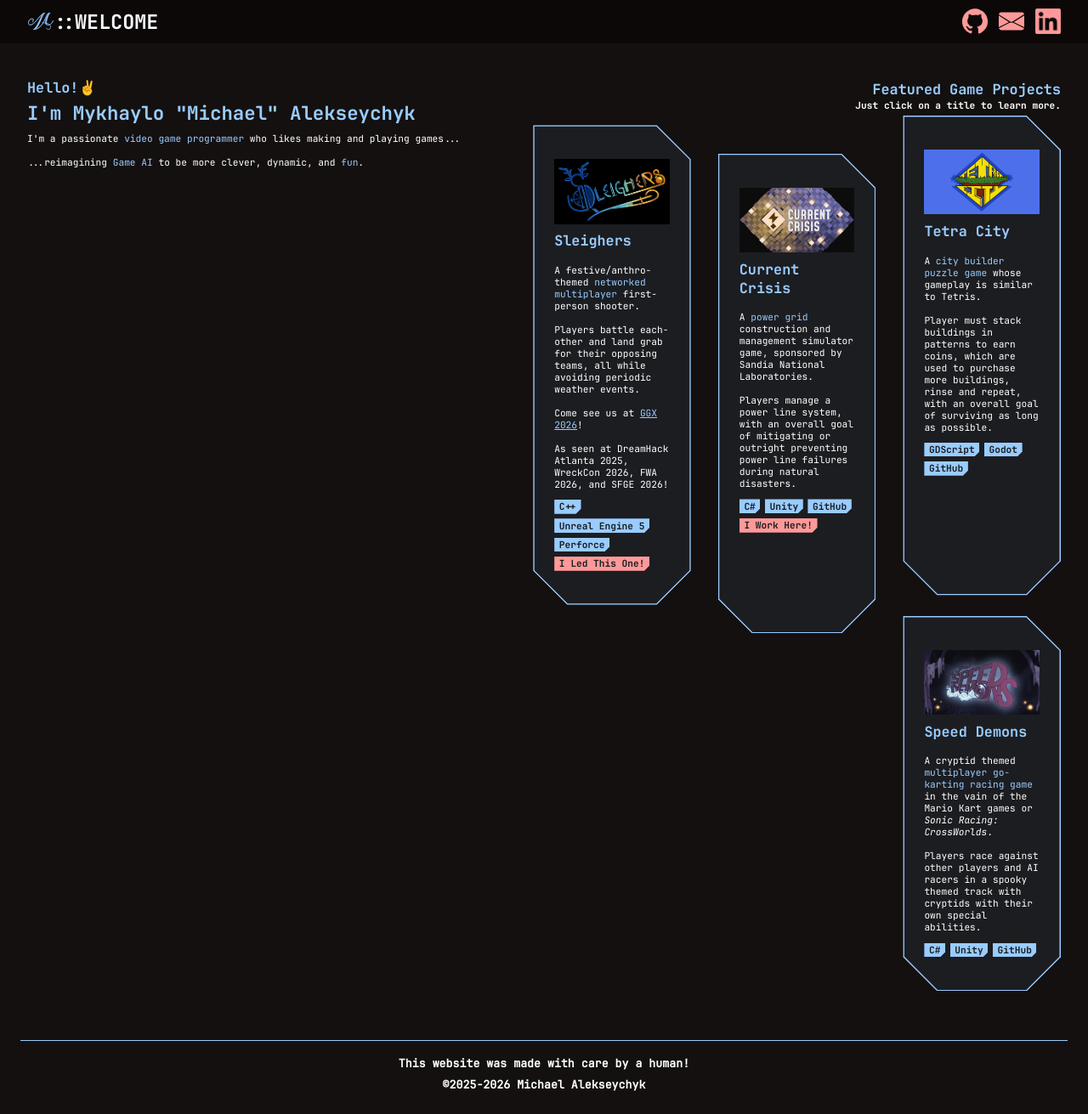
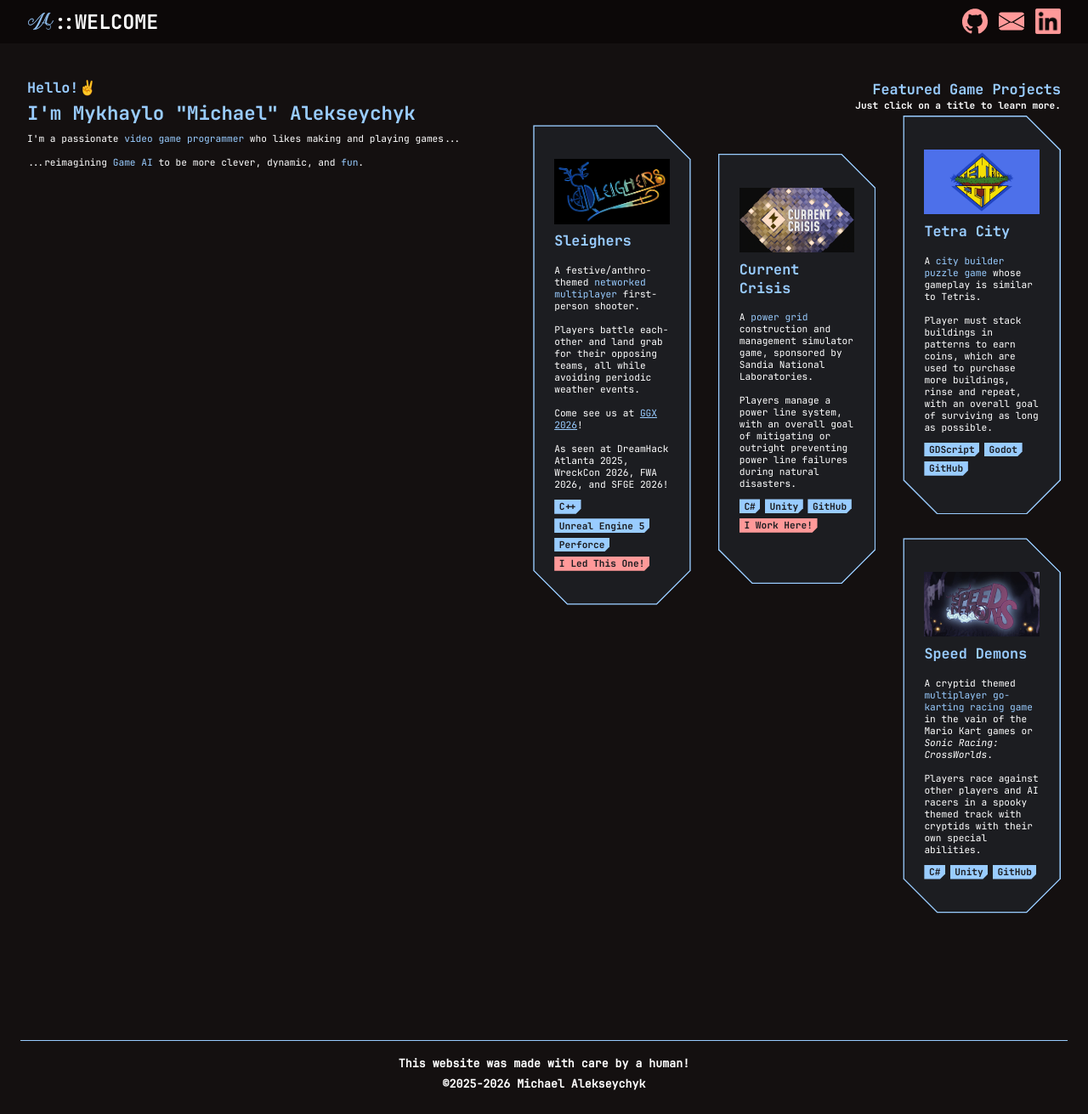
Before and after one commit to MellifiedRadishes/MellifiedRadishes.github.io, a Jekyll site: the page built from index.md, in a window 1280 px wide and 1311 px high. Shown: the whole window at 85% size. Built offline with Jekyll 4.4.1, drawn with Linux system fonts in a browser that asks for light colours; our own code applies the rules of GitHub Pages for plain Markdown files.

Commit message:
Shrink cells on main page based on content.

```diff
--- a/index.md
+++ b/index.md
@@ -94,7 +94,7 @@
                                         </h4>
                                     </div>
                                 </div>
-                                <div class="Cell Cell_B">
+                                <div class="Cell Cell_B" style="margin-bottom: 7.2em">
                                     <a href="/currentcrisis" style="text-decoration:none">
                                         <div class="CellSlideShow">
                                             <img alt="Test Image" src="images/CurrentPromo.webp" width="500" style="color:transparent; min-width: 120px; max-width: 500px">
@@ -121,7 +121,7 @@
                                         </h4>
                                     </div>
                                 </div>
-                                <div class="Cell Cell_C">
+                                <div class="Cell Cell_C" style="margin-bottom: 14.5em">
                                     <a href="/tetracity" style="text-decoration:none">
                                         <div class="CellSlideShow">
                                             <img alt="Test Image" src="images/TetraPromo.webp" width="500" style="color:transparent; min-width: 120px; max-width: 500px">
@@ -151,7 +151,7 @@
                                 </div>
                                 <div class="Cell Cell_B" style="visibility: hidden;">
                                 </div>
-                                <div class="Cell Cell_C">
+                                <div class="Cell Cell_C" style="margin-top: -8.2em">
                                     <a href="/speeddemons" style="text-decoration:none">
                                         <div class="CellSlideShow">
                                             <img alt="Test Image" src="images/SpeedDemons.webp" width="500" style="color:transparent; min-width: 120px; max-width: 500px">
```
